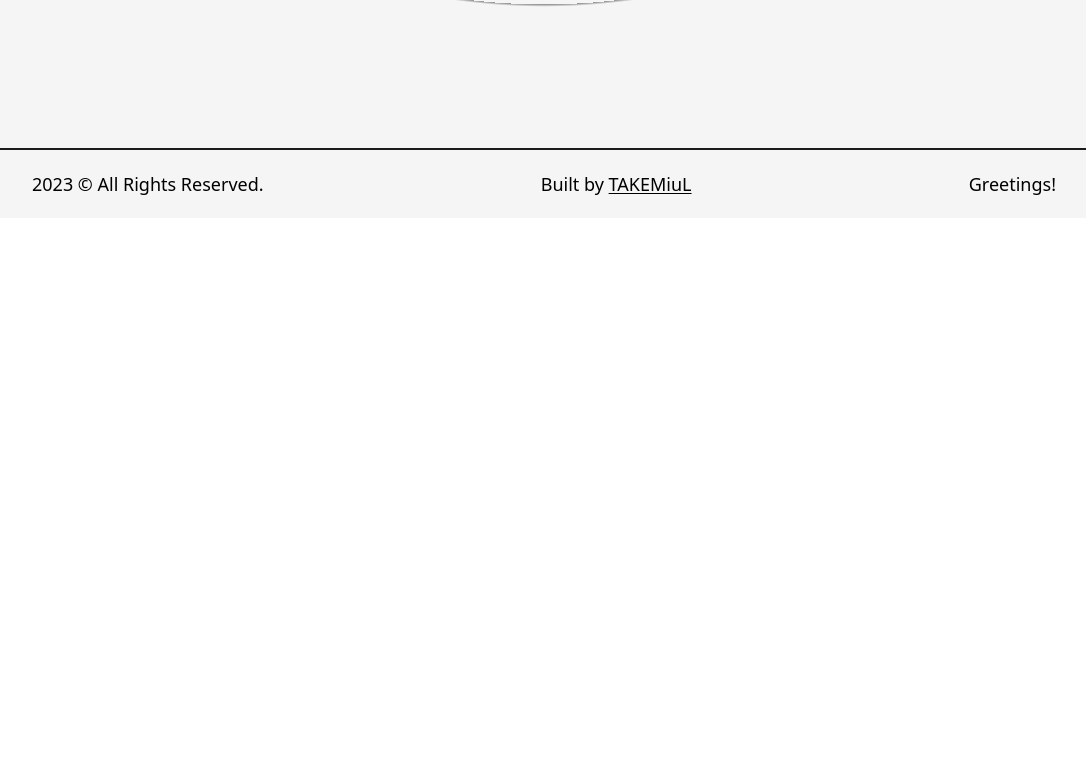
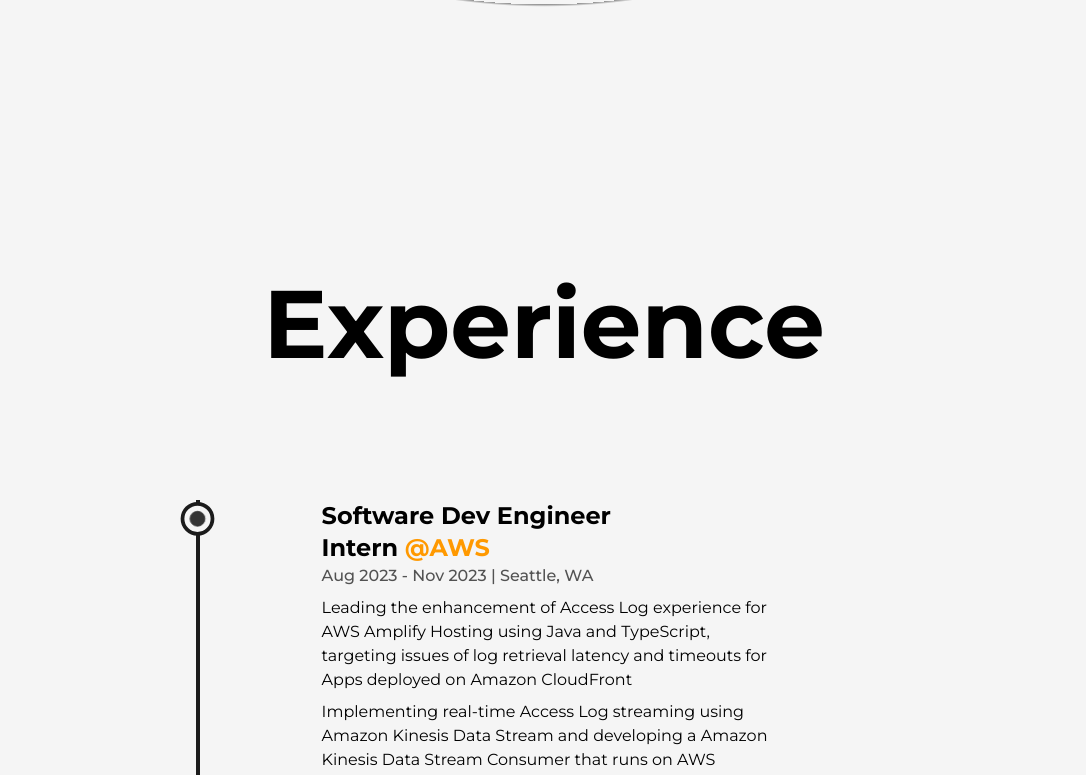
Before and after one commit to t1u4n/portfolio, a Next.js app: page /about in a window 1280 px wide. Shown: the part 2004-2779 px from the top of the page, without its empty margins (96-1182 px from the left). Before the commit the page ends 2222 px from the top, so only its background shows below. Built offline with nearby package versions, Linux system fonts and the light colour scheme.

Commit message:
Add experience section

```diff
--- /dev/null
+++ b/src/components/Experience.js
@@ -0,0 +1,98 @@
+import React, { useRef } from 'react'
+import { useScroll, motion } from 'framer-motion'
+import LiIcon from './LiIcon'
+
+const Details = ({position, company, companyLink, time, address, workContents, companyColor}) => {
+    const ref = useRef(null)
+    return <li ref={ref} className='my-8 first:mt-0 last:bt-0 w-[60%] mx-auto flex flex-col items-center justify-between'>
+        <LiIcon reference={ref} />
+
+        <motion.div
+        initial={{y:50}}
+        whileInView={{y:0}}
+        transition={{
+            duration: 1,
+            type: "spring"
+        }}
+        >
+            <h3 className='capitalize font-bold text-2xl'>{position}&nbsp;<a href={`${companyLink}`}
+            target='_blank'
+            className={`capitalize ${companyColor ? companyColor : 'text-primary'}`}
+            >@{company}</a></h3>
+            <span className='capitalize font-medium text-dark/75'>
+                {time} | {address}
+            </span>
+            <ul>
+                {workContents.map((work, _) => {
+                    return <li className='mt-2'>{work}</li>
+                })}
+            </ul>
+        </motion.div>
+    </li>
+}
+
+const Experience = () => {
+    const ref = useRef(null)
+    const {scrollYProgress} = useScroll(
+        {
+            target: ref,
+            offset: ["start end", "center start"]
+        }
+    )
+
+  return (
+    <div className='my-64'>
+        <h2 className='font-bold text-8xl mb-32 w-full  text-center'>
+            Experience
+        </h2>
+
+        <div ref={ref} className='w-[75%] mx-auto relative'>
+
+            <motion.div
+            style={{scaleY: scrollYProgress}}
+            className='absolute left-9 top-0 w-[4px] h-full bg-dark origin-top'></motion.div>
+
+            <ul className='w-full flex flex-col items-start justify-between ml-2'>
+                <Details
+                position={'Software Dev Engineer Intern'}
+                company={'AWS'}
+                companyLink={'https://aws.amazon.com/'}
+                time={'Aug 2023 - Nov 2023'}
+                address={'Seattle, WA'}
+                workContents={['Leading the enhancement of Access Log experience for AWS Amplify Hosting using Java and TypeScript, targeting issues of log retrieval latency and timeouts for Apps deployed on Amazon CloudFront\n',
+                'Implementing real-time Access Log streaming using Amazon Kinesis Data Stream and developing a Amazon Kinesis Data Stream Consumer that runs on AWS Fargate, designed to parse real-time Access Log and push them to Amazon CloudWatch for advanced log filtering, analysis, and querying in real-time\n',
+                'Achieving seamless integration among Amazon CloudFront, Amazon S3, Amazon Kinesis, AWS Fargate, and Amazon CloudWatch to provide an end-to-end real-time Access Log solution\n']}
+                companyColor={'text-aws'}
+                />
+
+                <Details
+                position={'Software Engineering Intern'}
+                company={'Yahoo'}
+                companyLink={'https://www.yahooinc.com/'}
+                time={'May 2023 - Aug 2023'}
+                address={'Champaign, IL (Remote)'}
+                workContents={['Built the Telemetry Dispatcher middleware for Yahoo Mail backend using OpenTelemetry Collector , streamlining telemetry data routing to downstream vendors including Splunk Data Platform and YAMAS',
+                'Automated build and test processes with Screwdriver.cd, reducing lead time and recovery time by 33%',
+                'Deployed on Google Kubernetes Engine, projected to handle 75M metrics/min and 750 TiB logs daily',
+                'Contributed a Go-based metrics processor to the CNCF-incubated OpenTelemetry open-source project',
+                'Developed an asynchronous Access Log Java Library for Jetty, improving throughput by 47%']}
+                companyColor={'text-yahoo'}
+                />
+
+                <Details
+                position={'Industry-Collaborative Capstone Project'}
+                company={'Tovala'}
+                companyLink={'https://www.tovala.com/'}
+                time={'Feb 2023 - May 2023'}
+                address={'Champaign, IL'}
+                workContents={['Led the Python-based Tovala Automated Test Engine (TATE) project, saving 0.8 FTE continuously',
+                'Provided RESTful APIs to control TATE using Flask and employed gRPC for internal communication',
+                'Boosted system efficiency by 40% and reduced message latency by 31% using Kafka as the message broker']}
+                />
+            </ul>
+        </div>
+    </div>
+  )
+}
+
+export default Experience
--- /dev/null
+++ b/src/components/LiIcon.js
@@ -0,0 +1,28 @@
+import React from 'react'
+import { motion, useScroll } from 'framer-motion'
+
+
+const LiIcon = ({reference}) => {
+    const {scrollYProgress} = useScroll(
+        {
+            target: reference,
+            offset: ["center end", "center center"]
+        }
+    )
+
+  return (
+    <figure className='absolute left-0 stroke-dark'>
+        <svg className='-rotate-90' width="75" height="75" viewBox='0 0 100 100'>
+            <circle cx="75" cy="50" r="20" className='stroke-1 fill-none' />
+            <motion.circle cx="75" cy="50" r="20" className='stroke-[5px] fill-light'
+            style={{
+                pathLength: scrollYProgress
+            }}
+            />
+            <circle cx="75" cy="50" r="10" className='animate-pulse stroke-1 fill-dark' />
+        </svg>
+    </figure>
+  )
+}
+
+export default LiIcon
--- a/src/pages/about.js
+++ b/src/pages/about.js
@@ -6,6 +6,7 @@ import huskyPic from '../../public/images/profile/husky.png'
 import Image from 'next/image'
 import { motion } from 'framer-motion'
 import Skills from '@/components/Skills'
+import Experience from '@/components/Experience'
 
 const quote = {
     initial: {
@@ -106,6 +107,8 @@ const about = () => {
                 </div>
 
                 <Skills />
+
+                <Experience />
             </Layout>
         </main>
     </>
--- a/tailwind.config.js
+++ b/tailwind.config.js
@@ -16,6 +16,8 @@ module.exports = {
         light: "#f5f5f5",
         primary: "#B63E96", // 240,86,199
         primaryDark: "#58E6D9", // 80,230,217
+        yahoo: "#7B0099",
+        aws: "#FF9900",
       },
       animation: {
         'spin-slow': 'spin 8s linear infinite'
```
